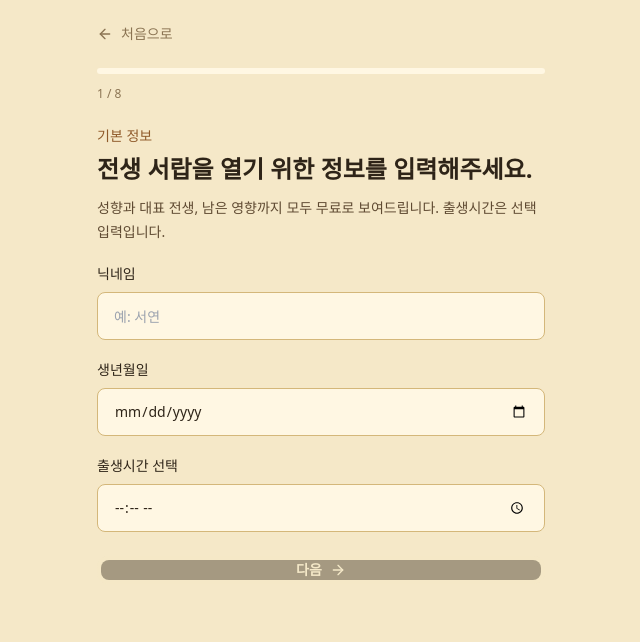
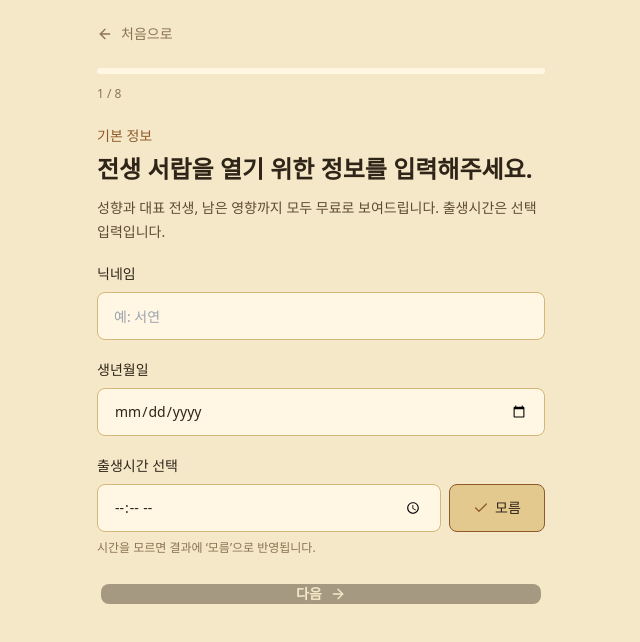
Before and after one commit to DH-Lee95/before_life, a Next.js app: page /test in a window 1280 px wide. Shown: the top 642 px of the page, without its empty margins (319-959 px from the left). Built offline with nearby package versions, Linux system fonts and the light colour scheme.

Commit message:
feat: add unknown birth time option

```diff
--- a/src/components/TestForm.tsx
+++ b/src/components/TestForm.tsx
@@ -149,15 +149,32 @@ export function TestForm() {
             />
           </label>
 
-          <label className="block">
-            <span className="mb-2 block text-sm font-medium">출생시간 선택</span>
+          <div>
+            <label htmlFor="birth-time" className="mb-2 block text-sm font-medium">출생시간 선택</label>
+            <div className="grid grid-cols-[minmax(0,1fr)_6rem] gap-2">
               <input
+                id="birth-time"
                 value={birthTime}
                 onChange={(event) => dispatch({ type: "set_field", field: "birthTime", value: event.target.value })}
                 className="h-12 w-full rounded-lg border border-archive-line bg-archive-panel px-4 text-sm outline-none focus:border-archive-rose"
                 type="time"
               />
-          </label>
+              <button
+                type="button"
+                aria-pressed={!birthTime}
+                onClick={() => dispatch({ type: "set_field", field: "birthTime", value: "" })}
+                className={`flex h-12 items-center justify-center gap-1.5 rounded-lg border text-sm transition ${
+                  !birthTime
+                    ? "border-archive-rose bg-archive-card text-archive-text"
+                    : "border-archive-line bg-archive-panel text-archive-body"
+                }`}
+              >
+                {!birthTime ? <Check className="h-4 w-4 text-archive-rose" aria-hidden /> : null}
+                모름
+              </button>
+            </div>
+            <p className="mt-2 text-xs text-archive-muted">시간을 모르면 결과에 ‘모름’으로 반영됩니다.</p>
+          </div>
         </section>
       ) : (
         <section className="space-y-5">
```
Also changed, not shown: 1 other file (tests, documents, lock files or other folders). Lines whose indentation alone changed are shown as unchanged.
